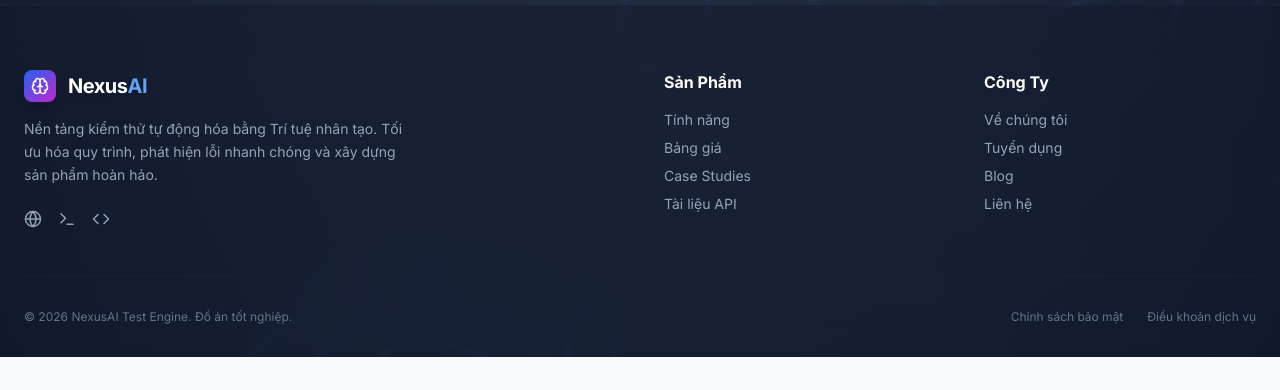
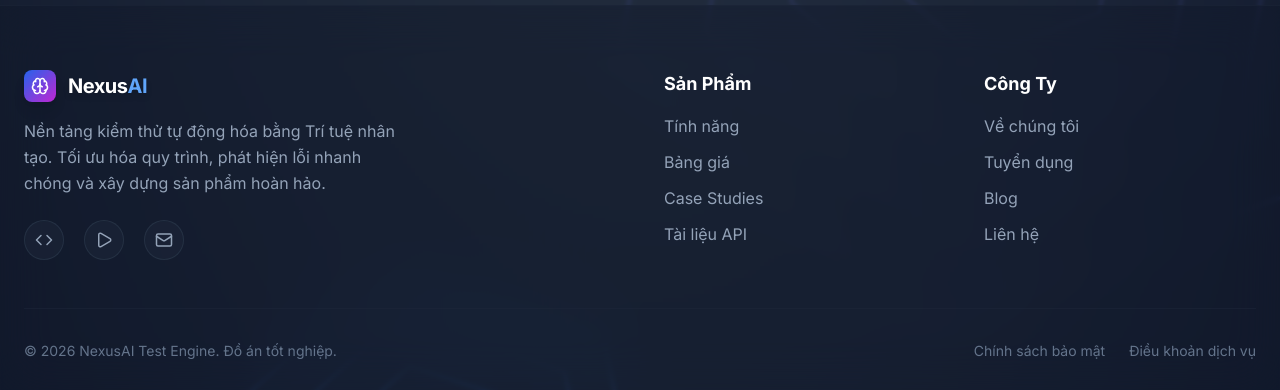
Before and after one commit to LanAnh3104/DATN_2026, a React (Vite) app: page / in a window 1280 px wide. Shown: the part 1594-1984 px from the top of the page. Before the commit the page ends 1951 px from the top, so only its background shows below. Built offline with nearby package versions, Linux system fonts and the light colour scheme; no server answers.

Commit message:
style(ui): Update Footer design and typography

```diff
--- a/src/App.jsx
+++ b/src/App.jsx
@@ -2,7 +2,7 @@ import React, { useState, useEffect } from 'react';
 import { BrowserRouter as Router, Routes, Route, Link, NavLink, useNavigate, useLocation } from 'react-router-dom';
 import { signInWithPopup, signOut, onAuthStateChanged } from 'firebase/auth';
 import { auth, googleProvider } from './firebase';
-import { Brain, Play, CheckCircle2, XCircle, Settings, ChevronRight, Activity, Terminal, Sparkles, Zap, LogOut, Code, Cpu, Globe, User, Loader2 } from 'lucide-react';
+import { Brain, Play, CheckCircle2, XCircle, Settings, ChevronRight, Activity, Terminal, Sparkles, Zap, LogOut, Code, Cpu, Globe, User, Loader2, Mail } from 'lucide-react';
 import { motion, AnimatePresence } from 'framer-motion';
 
 // --- DATA ---
@@ -381,21 +381,27 @@ const Footer = ({ lang }) => (
               Nexus<span className="text-blue-400">AI</span>
             </span>
           </div>
-          <p className="text-slate-400 text-sm max-w-sm leading-relaxed mb-6">
+          <p className="text-slate-400 text-base max-w-sm leading-relaxed mb-6">
             {lang === 'VI'
               ? 'Nền tảng kiểm thử tự động hóa bằng Trí tuệ nhân tạo. Tối ưu hóa quy trình, phát hiện lỗi nhanh chóng và xây dựng sản phẩm hoàn hảo.'
               : 'AI-powered automated testing platform. Optimize workflows, detect bugs instantly, and build flawless products.'}
           </p>
-          <div className="flex items-center gap-4 text-slate-400">
-            <Globe size={18} className="hover:text-white cursor-pointer transition-colors" />
-            <Terminal size={18} className="hover:text-white cursor-pointer transition-colors" />
-            <Code size={18} className="hover:text-white cursor-pointer transition-colors" />
+          <div className="flex items-center gap-5 text-slate-400 mt-2">
+            <a href="https://github.com/LanAnh3104/DATN_2026" target="_blank" rel="noreferrer" className="hover:text-blue-400 hover:scale-110 hover:drop-shadow-[0_0_10px_rgba(96,165,250,0.8)] transition-all cursor-pointer bg-slate-800/50 p-2.5 rounded-full border border-slate-700/50">
+              <Code size={18} />
+            </a>
+            <a href="#" className="hover:text-rose-400 hover:scale-110 hover:drop-shadow-[0_0_10px_rgba(251,113,133,0.8)] transition-all cursor-pointer bg-slate-800/50 p-2.5 rounded-full border border-slate-700/50">
+              <Play size={18} />
+            </a>
+            <a href="#" className="hover:text-fuchsia-400 hover:scale-110 hover:drop-shadow-[0_0_10px_rgba(232,121,249,0.8)] transition-all cursor-pointer bg-slate-800/50 p-2.5 rounded-full border border-slate-700/50">
+              <Mail size={18} />
+            </a>
           </div>
         </div>
 
         <div>
-          <h4 className="text-white font-bold mb-4">{lang === 'VI' ? 'Sản Phẩm' : 'Products'}</h4>
-          <ul className="space-y-2 text-sm text-slate-400">
+          <h4 className="text-white text-lg font-bold mb-4">{lang === 'VI' ? 'Sản Phẩm' : 'Products'}</h4>
+          <ul className="space-y-3 text-base text-slate-400">
             <li><Link to="/features" className="hover:text-blue-400 transition-colors">{lang === 'VI' ? 'Tính năng' : 'Features'}</Link></li>
             <li><Link to="/pricing" className="hover:text-blue-400 transition-colors">{lang === 'VI' ? 'Bảng giá' : 'Pricing'}</Link></li>
             <li><Link to="/cases" className="hover:text-blue-400 transition-colors">Case Studies</Link></li>
@@ -404,8 +410,8 @@ const Footer = ({ lang }) => (
         </div>
 
         <div>
-          <h4 className="text-white font-bold mb-4">{lang === 'VI' ? 'Công Ty' : 'Company'}</h4>
-          <ul className="space-y-2 text-sm text-slate-400">
+          <h4 className="text-white text-lg font-bold mb-4">{lang === 'VI' ? 'Công Ty' : 'Company'}</h4>
+          <ul className="space-y-3 text-base text-slate-400">
             <li><Link to="/about" className="hover:text-blue-400 transition-colors">{lang === 'VI' ? 'Về chúng tôi' : 'About us'}</Link></li>
             <li><Link to="/careers" className="hover:text-blue-400 transition-colors">{lang === 'VI' ? 'Tuyển dụng' : 'Careers'}</Link></li>
             <li><Link to="/blog" className="hover:text-blue-400 transition-colors">Blog</Link></li>
@@ -415,10 +421,10 @@ const Footer = ({ lang }) => (
       </div>
 
       <div className="border-t border-slate-800/50 pt-8 flex flex-col md:flex-row justify-between items-center gap-4">
-        <p className="text-slate-500 text-xs">
+        <p className="text-slate-500 text-sm">
           © {new Date().getFullYear()} NexusAI Test Engine. {lang === 'VI' ? 'Đồ án tốt nghiệp.' : 'Graduation Project.'}
         </p>
-        <div className="flex gap-6 text-xs text-slate-500">
+        <div className="flex gap-6 text-sm text-slate-500">
           <Link to="/privacy" className="hover:text-white transition-colors">{lang === 'VI' ? 'Chính sách bảo mật' : 'Privacy Policy'}</Link>
           <Link to="/terms" className="hover:text-white transition-colors">{lang === 'VI' ? 'Điều khoản dịch vụ' : 'Terms of Service'}</Link>
         </div>
```
